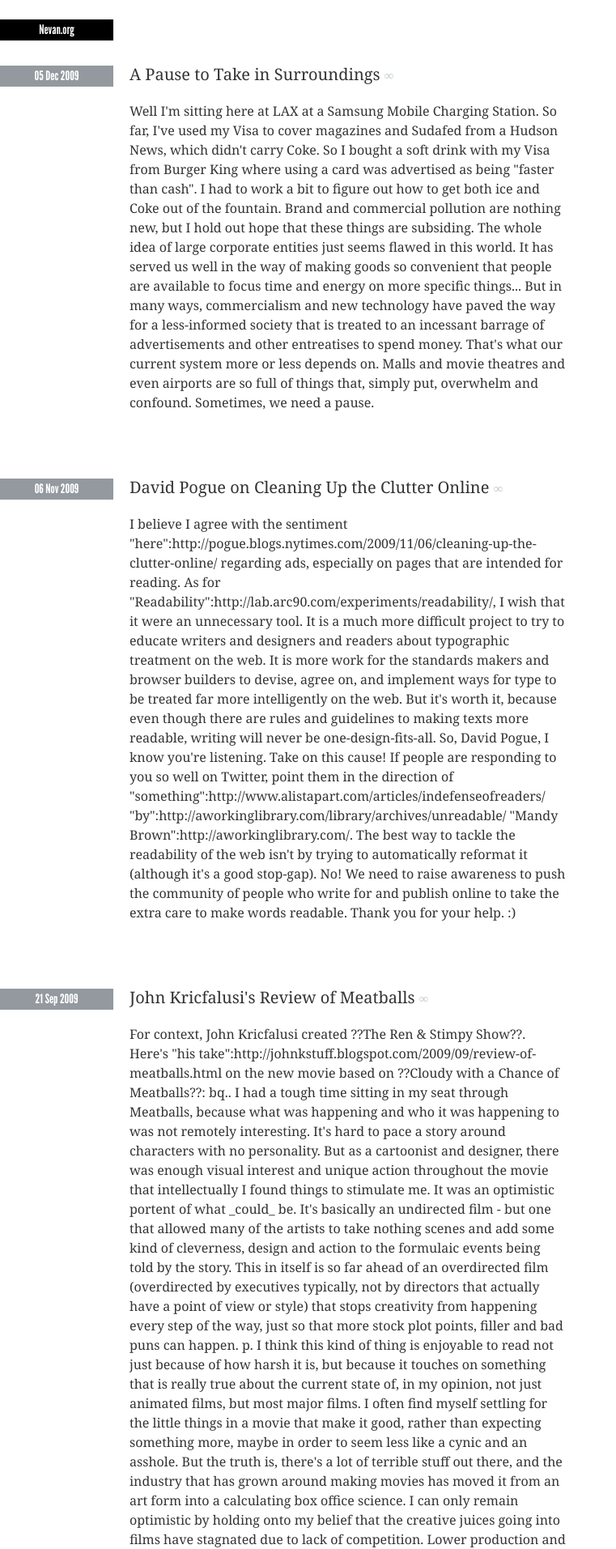
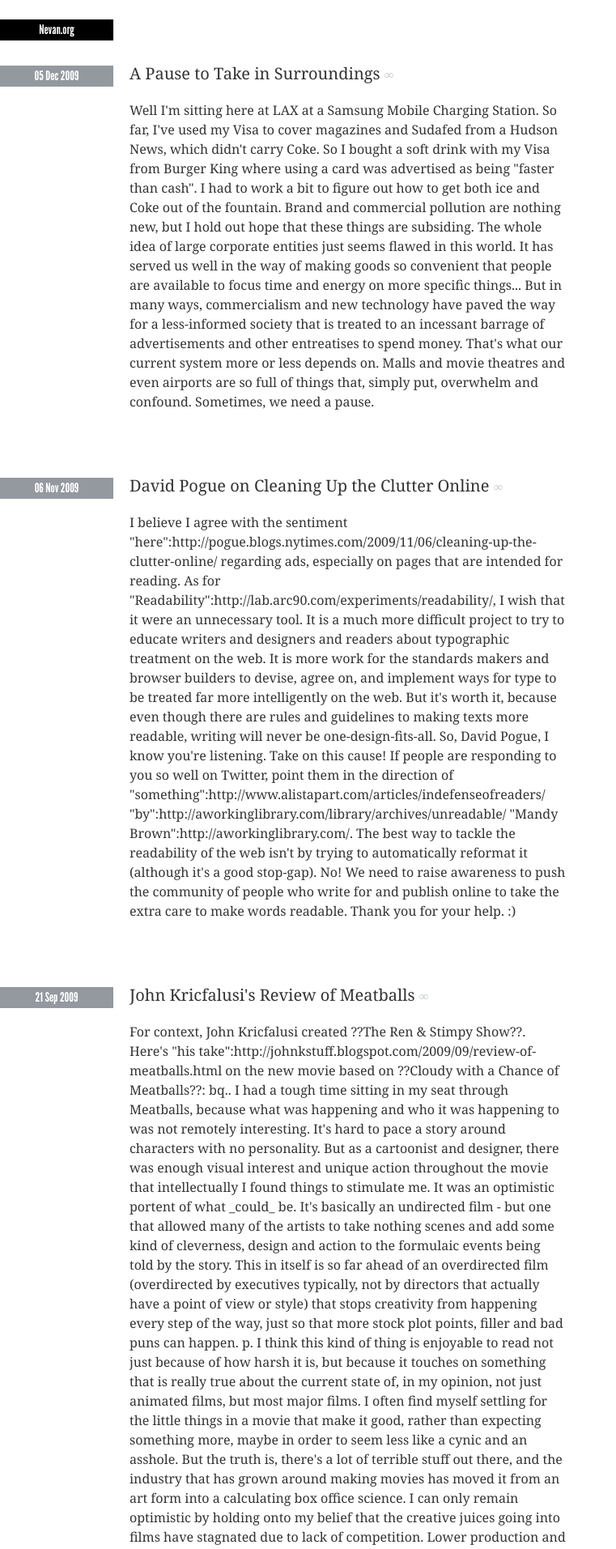
Before and after one commit to nevanscott/nevanscott, a Jekyll site: the page built from index.html, in a window 1280 px wide. Shown: the top 1913 px of the page at 81% size, without its empty margins (0-761 px from the left). Built offline with Jekyll 4.4.1, drawn with Linux system fonts in a browser that asks for light colours; Markdown is read by kramdown in place of the engine named in the settings.

Commit message:
change to css

```diff
--- a/html/media/css/main.css
+++ b/html/media/css/main.css
@@ -75,7 +75,7 @@ h2 {
 h3 {
 	font-size: 1.25em;
 	line-height: 1.2em;
-	padding-top: .45em;
+	padding-top: .4em;
 	}
 h4 {
 	font-size: 1em;
--- a/media/css/main.css
+++ b/media/css/main.css
@@ -75,7 +75,7 @@ h2 {
 h3 {
 	font-size: 1.25em;
 	line-height: 1.2em;
-	padding-top: .45em;
+	padding-top: .4em;
 	}
 h4 {
 	font-size: 1em;
```
